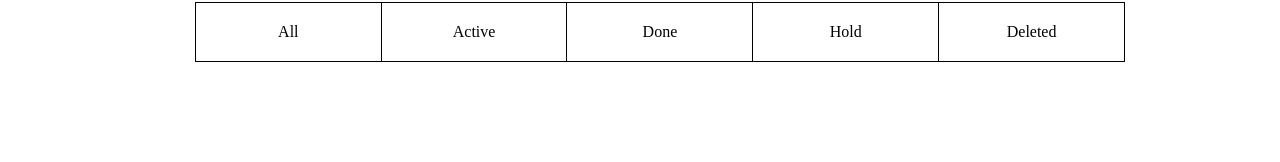
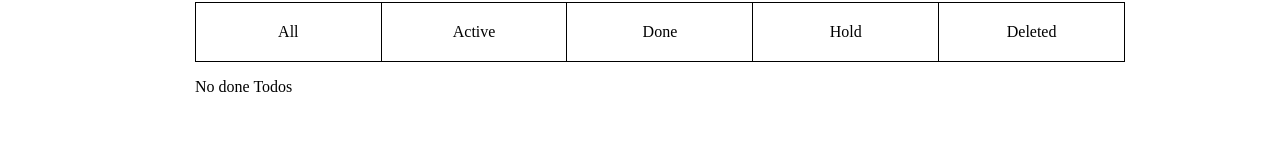
Before and after one commit to xolesteroll/our-todo-app, a React (Create React App) app: page /all-todos in a window 1280 px wide. Both pictures are taken after a click on the item "Done". Shown: the part 138-300 px from the top of the page. Built offline with nearby package versions, Linux system fonts and the light colour scheme.

Commit message:
this is the last=)

```diff
--- a/src/components/Todos/TodosList.js
+++ b/src/components/Todos/TodosList.js
@@ -40,7 +40,7 @@ const TodosList = ({statusFilter}) => {
         dispatch(todosActions.changeStatus({id, status}))
     }
 
-    const todosList = todos.map(t => <TodoItem
+    const todosList = todos.length > 0 ? todos.map(t => <TodoItem
             key={t.id}
             id={t.id}
             deleted={statusFilter === 'deleted'}
@@ -51,7 +51,8 @@ const TodosList = ({statusFilter}) => {
             onRestoreTodo={onRestoreTodoHandler}
             onChangeTodoStatus={onChangeTodoStatusHandler}
             statusesList={statusesList}
-    />)
+        />) :
+        <p>No <span>{statusFilter !== 'all' ? statusFilter : ''}</span> Todos</p>
 
 
     return (
```
Lines whose indentation alone changed are shown as unchanged.
